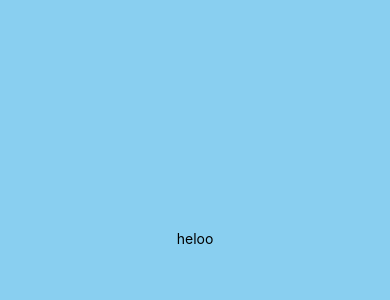
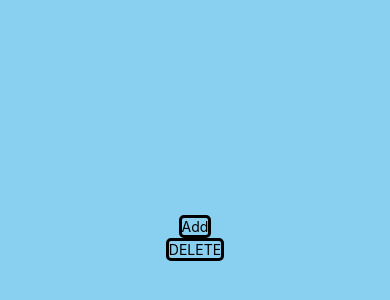
Before and after one commit to LehatLK/TodoAppReact, a React Native app: screen / in a window 390 px wide. Shown: the part 184-484 px from the top of the page. Built offline with nearby package versions, Linux system fonts and the light colour scheme.

Commit message:
test merge conf

```diff
--- a/App.js
+++ b/App.js
@@ -1,11 +1,13 @@
 import { StatusBar } from 'expo-status-bar';
 import { Pressable, StyleSheet, Text, View } from 'react-native';
 import Addbutton from './COMPONENT/addButton';
+import DeleteButton from './COMPONENT/deleteButton';
 
 export default function App() {
   return (
     <View style={styles.container}>
-      <Text>heloo</Text>
+      <Addbutton></Addbutton>
+      <DeleteButton></DeleteButton>
       <StatusBar style="auto" />
     </View>
   );
```
